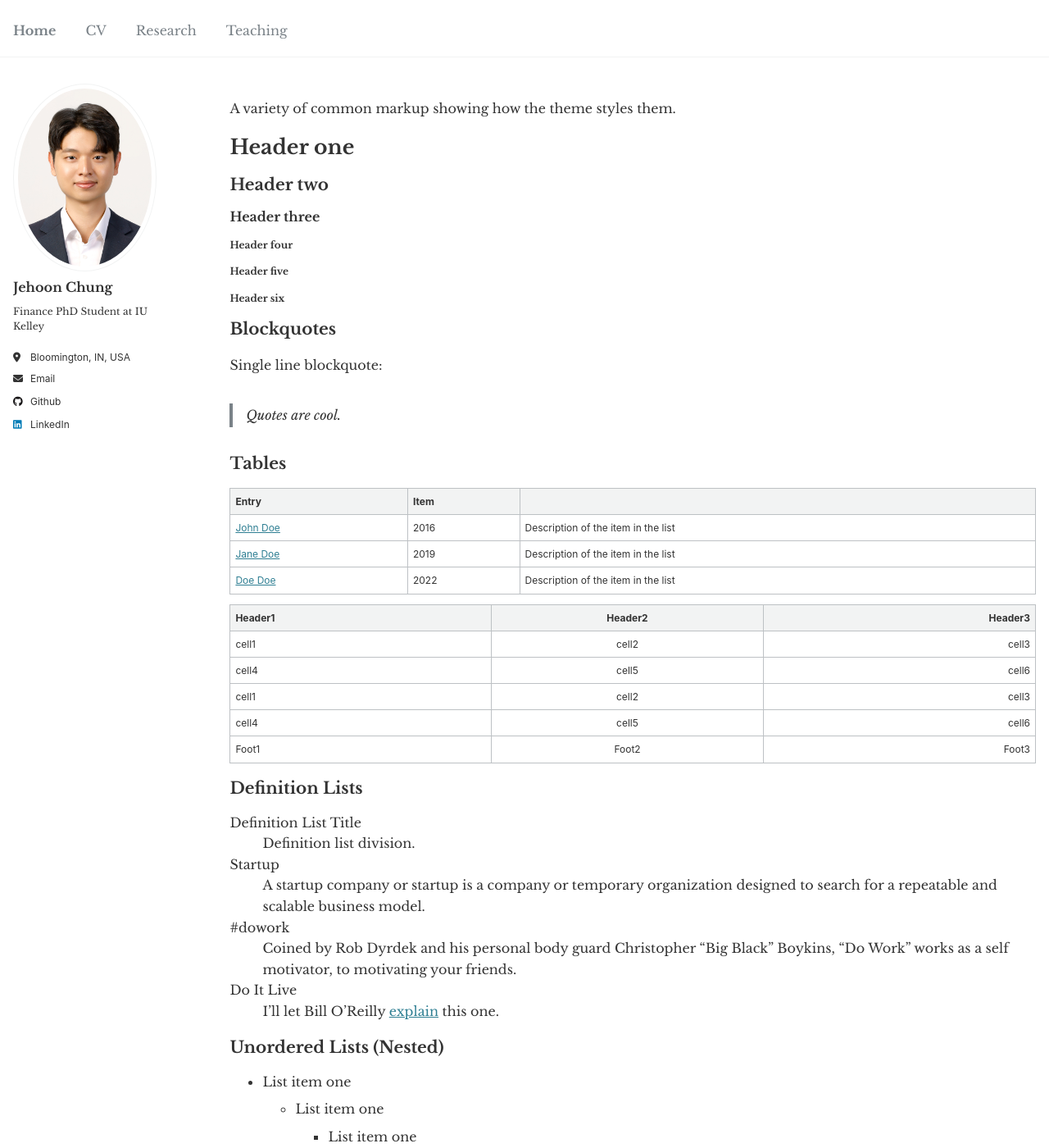
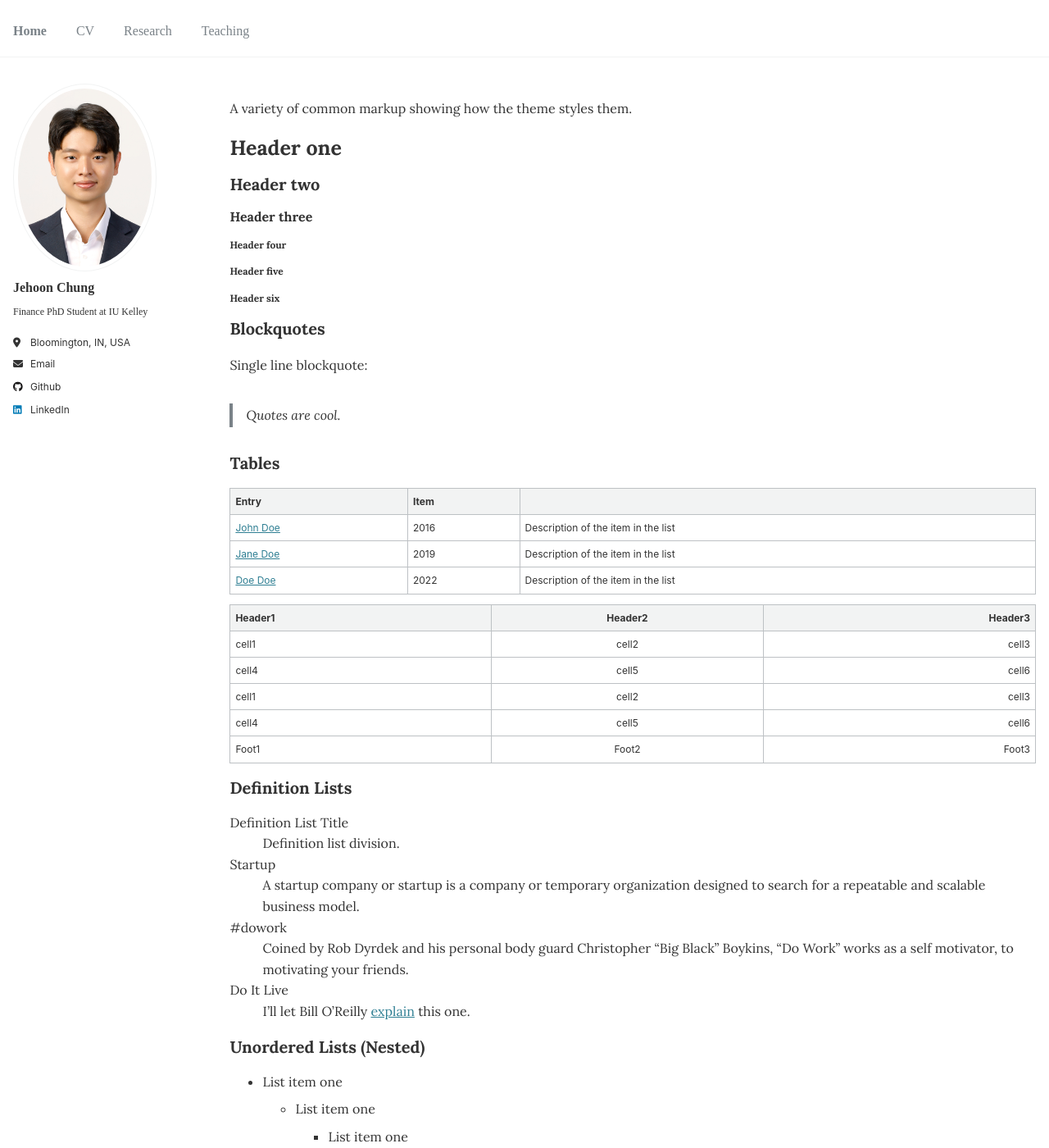
Before and after one commit to JehoonChung/jehoonchung.github.io, a Jekyll site: the page built from _pages/archive-layout-with-content.md, in a window 1280 px wide and 1400 px high. Shown: the whole window at 82% size. Built offline with Jekyll 4.4.1, drawn with Linux system fonts in a browser that asks for light colours.

Commit message:
Update main.scss

```diff
--- a/assets/css/main.scss
+++ b/assets/css/main.scss
@@ -39,25 +39,25 @@
 @import "vendor/font-awesome/brands";
 @import "vendor/magnific-popup/magnific-popup";
 @import "print";
-@import url('https://fonts.googleapis.com/css2?family=Libre+Baskerville:ital,wght@0,400;0,700;1,400&display=swap');
+@import url('https://fonts.googleapis.com/css2?family=Lora:ital,wght@0,400;0,700;1,400&display=swap');
 @import "custom";
 
 /* Apply PT Serif globally */
 body {
-  font-family: 'Libre Baskerville', serif;
+  font-family: 'Lora', serif;
   font-size: 16px;
   line-height: 1.6;
   color: #333;
 }
 
 h1, h2, h3, h4, h5, h6 {
-  font-family: 'Libre Baskerville', serif;
+  font-family: 'Lora', serif;
   font-weight: 700;
   margin: 1rem 0;
 }
 
 p {
-  font-family: 'Libre Baskerville', serif;
+  font-family: 'Lora', serif;
   font-size: 16px;
   line-height: 1.8;
   margin-bottom: 1rem;
```
